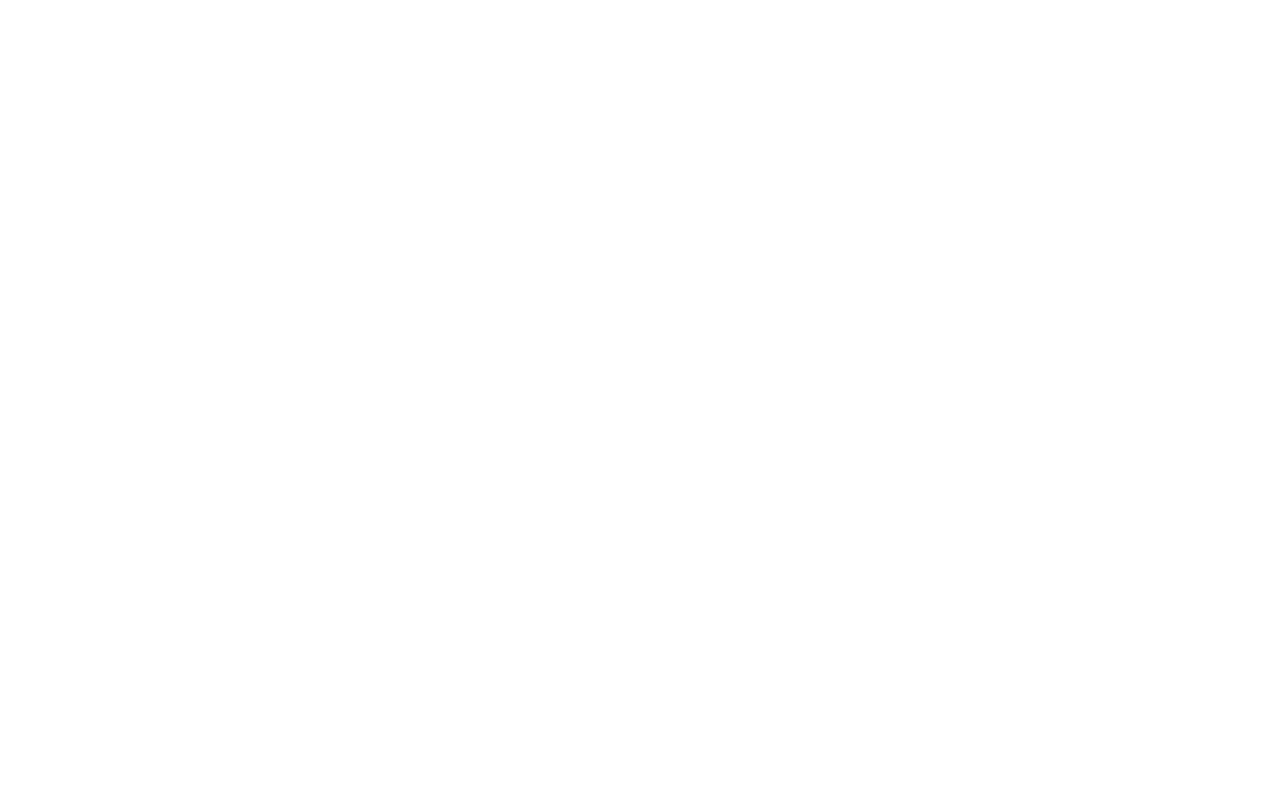
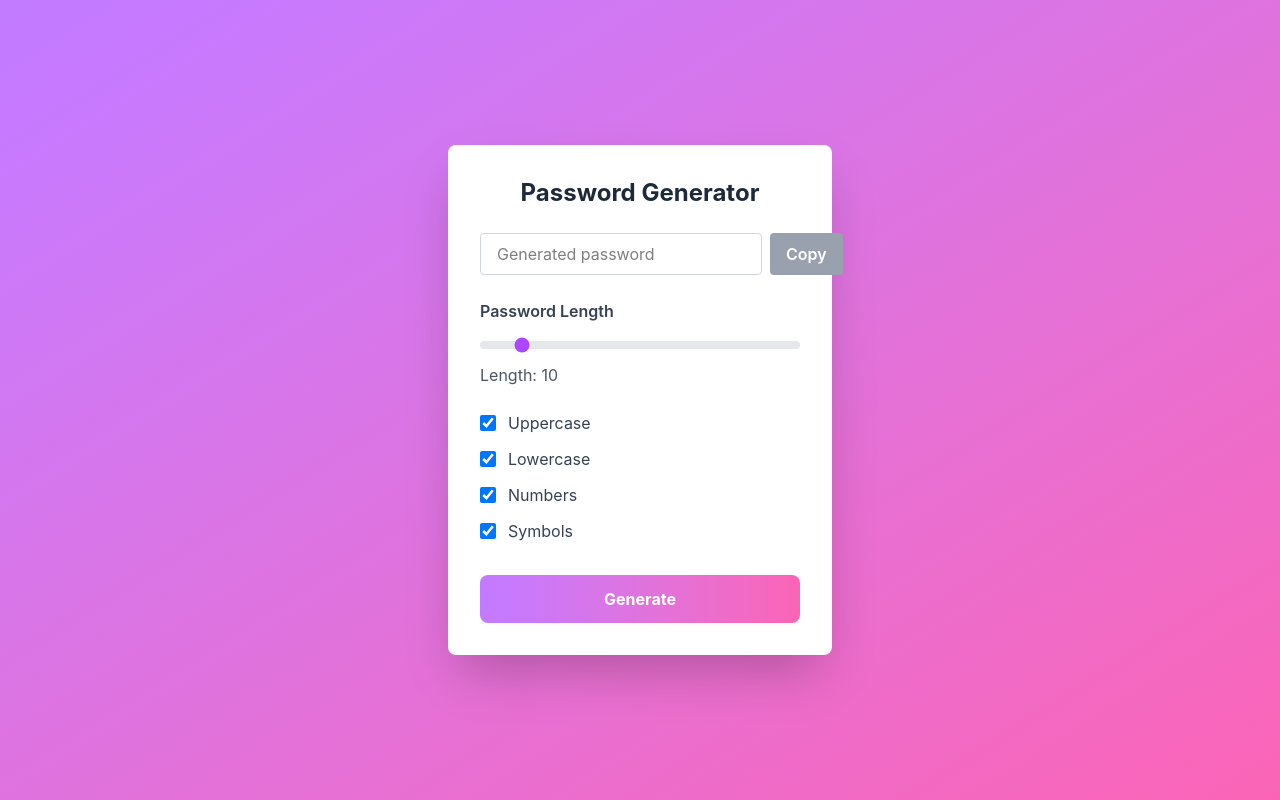
Before and after one commit to priyankaprabhu07/Study, a React (Vite) app in the folder todo-app/frontend/: page /passwordgen in a window 1280 px wide. Before the commit this address had no page. Built offline with nearby package versions, Linux system fonts and the light colour scheme.

Commit message:
photoedit

```diff
--- a/todo-app/frontend/package.json
+++ b/todo-app/frontend/package.json
@@ -12,7 +12,7 @@
   "dependencies": {
     "@tailwindcss/vite": "^4.2.1",
     "axios": "^1.13.6",
-    "lucide-react": "^1.0.1",
+    "lucide-react": "^1.7.0",
     "react": "^19.2.0",
     "react-dom": "^19.2.0",
     "react-router-dom": "^7.13.1"
--- a/todo-app/frontend/src/App.jsx
+++ b/todo-app/frontend/src/App.jsx
@@ -4,6 +4,8 @@
 import Todo2 from "./Todo2"
 import Login from "./Login"
 import Register from "./Register"
+import Passwordgen from "./Passwordgen"
+import Photoedit from "./photoedit"
 
 
 function App() {
@@ -15,6 +17,8 @@
         <Route path="/register" element={<Register />} />
         <Route path="/todo" element={<Todo />} />
         <Route path="/todo2" element={<Todo2 />} />
+        <Route path="/passwordgen" element={<Passwordgen />} />
+        <Route path="/photoedit" element={<Photoedit />} />
       </Routes>
     </BrowserRouter>
   )
--- /dev/null
+++ b/todo-app/frontend/src/Passwordgen.jsx
@@ -0,0 +1,122 @@
+import React, { useState } from 'react'
+
+export default function Passwordgen() {
+    const [password, setPassword] = useState('')
+    const [copied, setCopied] = useState(false)
+    const [length, setLength] = useState(10)
+    const [options, setOptions] = useState({
+        uppercase: true,
+        lowercase: true,
+        numbers: true,
+        symbols: true
+    })
+
+    const handleGenerate = () => {
+        const uppercase = 'ABCDEFGHIJKLMNOPQRSTUVWXYZ'
+        const lowercase = 'abcdefghijklmnopqrstuvwxyz'
+        const numbers = '0123456789'
+        const symbols = '!@#$%^&*()'
+
+        let chars = ''
+        if (options.uppercase) chars += uppercase
+        if (options.lowercase) chars += lowercase
+        if (options.numbers) chars += numbers
+        if (options.symbols) chars += symbols
+
+        let pwd = ''
+        for (let i = 0; i < length; i++) {
+            pwd += chars.charAt(Math.floor(Math.random() * chars.length))
+        }
+        setPassword(pwd)
+        setCopied(false)
+    }
+
+    const handleCopy = () => {
+        if (!password) return
+        navigator.clipboard.writeText(password)
+        setCopied(true)
+    }
+
+    return (
+        <div className='h-screen w-full flex items-center justify-center bg-linear-to-br from-purple-400 to-pink-400'>
+            <div className='w-96 bg-white rounded-lg shadow-2xl p-8'>
+                <h1 className='text-2xl font-bold mb-6 text-center text-gray-800'>Password Generator</h1>
+
+                <div className='flex gap-2 mb-6'>
+                    <input
+                        className='flex-1 border border-gray-300 px-4 py-2 rounded focus:outline-none focus:ring-2 focus:ring-purple-500'
+                        type='text'
+                        value={password}
+                        readOnly
+                        placeholder='Generated password'
+                    />
+                    <button
+                        onClick={handleCopy}
+                        className='bg-gray-400 hover:bg-gray-500 text-white px-4 py-2 rounded font-semibold transition'
+                    >
+                        {copied ? 'Copied' : 'Copy'}
+                    </button>
+                </div>
+
+                <div className='mb-6'>
+                    <p className='text-gray-700 font-semibold mb-2'>Password Length</p>
+                    <input
+                        type="range"
+                        min="5"
+                        max="50"
+                        value={length}
+                        onChange={(e) => setLength(e.target.value)}
+                        className='w-full h-2 bg-gray-200 rounded-lg appearance-none cursor-pointer accent-purple-500'
+                    />
+                    <p className='text-gray-600 mt-2'>Length: {length}</p>
+                </div>
+
+                <div className='mb-8 space-y-3'>
+                    <label className='flex items-center gap-3 cursor-pointer'>
+                        <input
+                            type='checkbox'
+                            checked={options.uppercase}
+                            onChange={(e) => setOptions({...options, uppercase: e.target.checked})}
+                            className='w-4 h-4 cursor-pointer'
+                        />
+                        <span className='text-gray-700'>Uppercase</span>
+                    </label>
+                    <label className='flex items-center gap-3 cursor-pointer'>
+                        <input
+                            type='checkbox'
+                            checked={options.lowercase}
+                            onChange={(e) => setOptions({...options, lowercase: e.target.checked})}
+                            className='w-4 h-4 cursor-pointer'
+                        />
+                        <span className='text-gray-700'>Lowercase</span>
+                    </label>
+                    <label className='flex items-center gap-3 cursor-pointer'>
+                        <input
+                            type='checkbox'
+                            checked={options.numbers}
+                            onChange={(e) => setOptions({...options, numbers: e.target.checked})}
+                            className='w-4 h-4 cursor-pointer'
+                        />
+                        <span className='text-gray-700'>Numbers</span>
+                    </label>
+                    <label className='flex items-center gap-3 cursor-pointer'>
+                        <input
+                            type='checkbox'
+                            checked={options.symbols}
+                            onChange={(e) => setOptions({...options, symbols: e.target.checked})}
+                            className='w-4 h-4 cursor-pointer'
+                        />
+                        <span className='text-gray-700'>Symbols</span>
+                    </label>
+                </div>
+
+                <button
+                    onClick={handleGenerate}
+                    className='w-full bg-linear-to-r from-purple-400 to-pink-400 text-white font-bold py-3 rounded-lg hover:opacity-90 transition'
+                >
+                    Generate
+                </button>
+            </div>
+        </div>
+    )
+}
--- a/todo-app/frontend/src/Todo2.jsx
+++ b/todo-app/frontend/src/Todo2.jsx
@@ -39,7 +39,8 @@
 
         try {
             const res = await axios.post("http://localhost:5000/api/todos", {
-                text: task
+                text: task,
+                userId: user._id
             })
 
             settodos([...todos, res.data])
@@ -96,7 +97,7 @@
     // ✅ GET TODOS
     async function getTodos() {
         try {
-            const res = await axios.get("http://localhost:5000/api/todos")
+            const res = await axios.get(`http://localhost:5000/api/todos/${user._id}`)
             settodos(res.data)
         } catch (err) {
             console.log(err)
@@ -203,7 +204,7 @@
                             onChange={() => toggleComplete(todo._id, todo.completed)}
                         />
 
-                        <span className='w-40'>{todo.text}</span>
+                        <span className={`w-40 ${todo.completed ? 'line-through text-gray-500' : ''}`}>{todo.text}</span>
 
                         <Trash2 onClick={() => deleteTask(todo._id)} className='cursor-pointer hover:text-red-500' />
                         <Pencil onClick={() => edittask(todo._id)} className='cursor-pointer hover:text-blue-500' />
--- /dev/null
+++ b/todo-app/frontend/src/photoedit.jsx
@@ -0,0 +1,36 @@
+
+import { ImagePlus, Upload } from "lucide-react";
+import React, { useRef } from 'react'
+
+export default function photoedit() {
+  const fileInputRef = useRef(null);
+
+  const handleClick = () => {
+    fileInputRef.current.click();
+  };
+
+  const handleFileChange = (event) => {
+    const file = event.target.files[0];
+    if (file) {
+      console.log("Selected file:", file);
+    }
+  };
+  return (
+
+    <div className='flex flex-col h-screen w-full items-center justify-center bg-gradient-to-r from-purple-900 via-slate-900 to-pink-900'>
+      <ImagePlus size={70} className="mb-1 text-pink-300" />
+
+      <h1 className='text-6xl text-pink-500' style={{ fontFamily: 'Cinzel, serif' }}>Photo Edit</h1>
+      <p className='text-pink-400 mt-1 italic'>edit your images with ease!</p>
+      <button onClick={handleClick} className='mt-6 flex items-center bg-pink-300 rounded-lg hover:bg-pink-400 px-4 py-4 text-white'><Upload size={20} className="mr-2 text-white" />Upload Image</button>
+      <input
+        type="file"
+        ref={fileInputRef}
+        onChange={handleFileChange}
+        accept="image/*"
+        className="hidden"
+      />
+
+    </div>
+  )
+}
```
Also changed, not shown: 2 other files (tests, documents, lock files or other folders).
